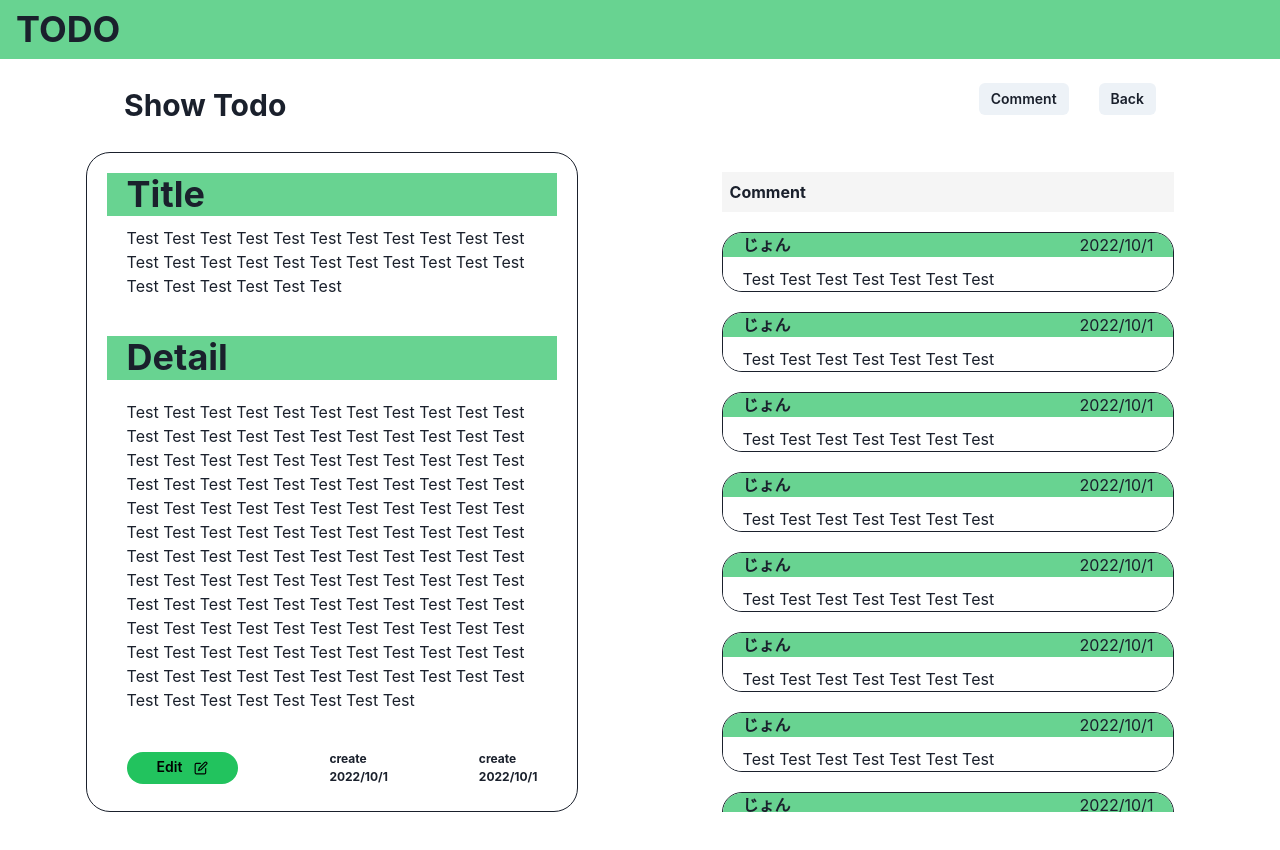
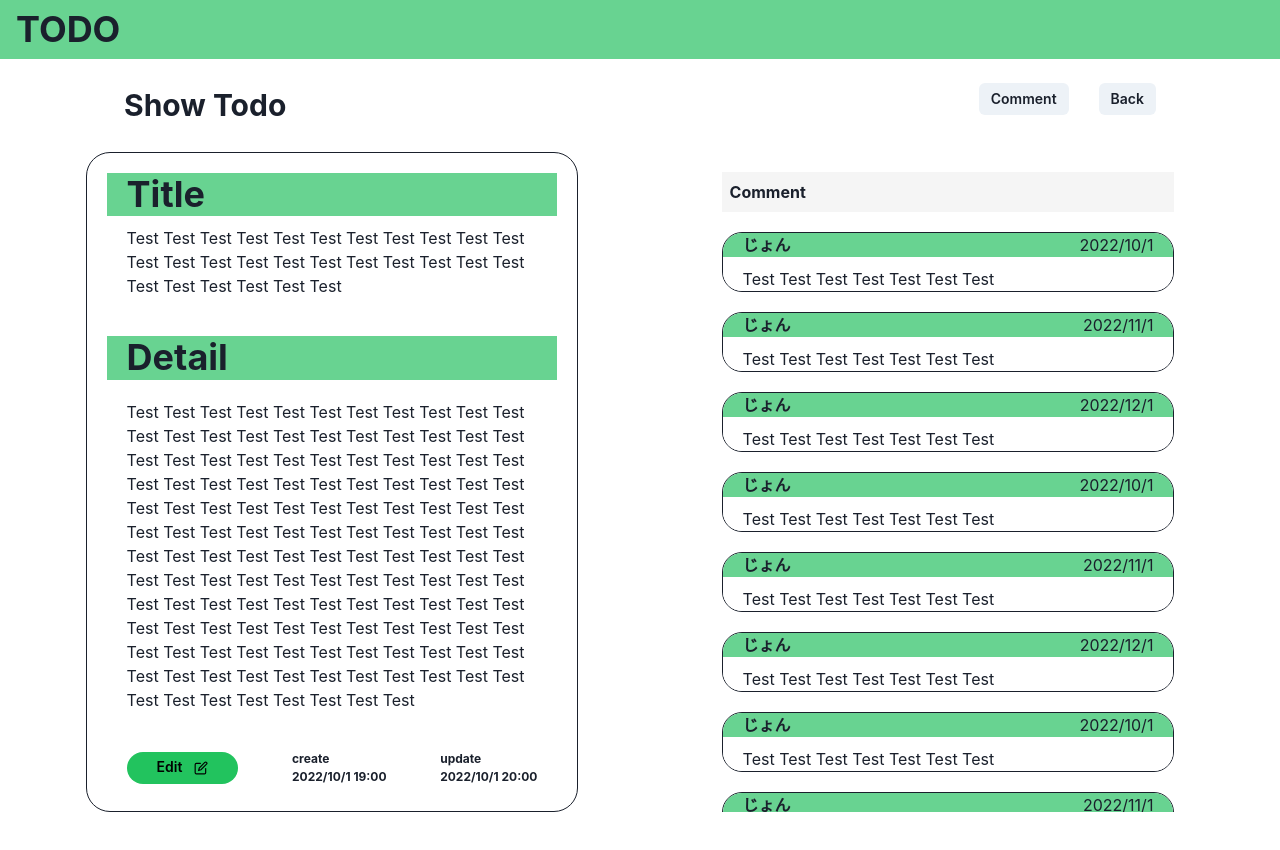
Before and after one commit to if-mentor/next_todo_7, a Next.js app: page /detail in a window 1280 px wide. Shown: the top 850 px of the page. Built offline with nearby package versions, Linux system fonts and the light colour scheme.

Commit message:
code fix 2

```diff
--- a/pages/detail.tsx
+++ b/pages/detail.tsx
@@ -26,14 +26,14 @@ import styles from '../styles/Detail.module.css'
 const Detail = () => {
   // sample
   const [comments, useComments] = useState([
-    {name: 'じょん', text: 'Test Test Test Test Test Test Test'},
-    {name: 'じょん', text: 'Test Test Test Test Test Test Test'},
-    {name: 'じょん', text: 'Test Test Test Test Test Test Test'},
-    {name: 'じょん', text: 'Test Test Test Test Test Test Test'},
-    {name: 'じょん', text: 'Test Test Test Test Test Test Test'},
-    {name: 'じょん', text: 'Test Test Test Test Test Test Test'},
-    {name: 'じょん', text: 'Test Test Test Test Test Test Test'},
-    {name: 'じょん', text: 'Test Test Test Test Test Test Test'}
+    {name: 'じょん', text: 'Test Test Test Test Test Test Test', create_date: '2022/10/1', update_date: '2022/11/1'},
+    {name: 'じょん', text: 'Test Test Test Test Test Test Test', create_date: '2022/11/1', update_date: '2022/11/1'},
+    {name: 'じょん', text: 'Test Test Test Test Test Test Test', create_date: '2022/12/1', update_date: '2022/11/1'},
+    {name: 'じょん', text: 'Test Test Test Test Test Test Test', create_date: '2022/10/1', update_date: '2022/11/1'},
+    {name: 'じょん', text: 'Test Test Test Test Test Test Test', create_date: '2022/11/1', update_date: '2022/11/1'},
+    {name: 'じょん', text: 'Test Test Test Test Test Test Test', create_date: '2022/12/1', update_date: '2022/11/1'},
+    {name: 'じょん', text: 'Test Test Test Test Test Test Test', create_date: '2022/10/1', update_date: '2022/11/1'},
+    {name: 'じょん', text: 'Test Test Test Test Test Test Test', create_date: '2022/11/1', update_date: '2022/11/1'}
   ])
 
   const { isOpen, onOpen, onClose } = useDisclosure()
@@ -119,13 +119,13 @@ const Detail = () => {
               <Box className={styles.time} fontWeight='bold'>
                 create
                 <br/>
-                2022/10/1
+                2022/10/1 19:00
               </Box>
               <Spacer />
               <Box className={styles.time} fontWeight='bold'>
-                create
+                update
                 <br/>
-                2022/10/1
+                2022/10/1 20:00
               </Box>
             </Flex>
           </Box>
@@ -136,7 +136,7 @@ const Detail = () => {
               <Box mt='5' border='1px' borderRadius='20px' overflow='hidden' key={index}>
                 <Flex justifyContent='space-between' bg='green.300'>
                   <Text fontWeight='bold' ml='5'>{comment.name}</Text>
-                  <Text mr='5'>2022/10/1</Text>
+                  <Text mr='5'>{comment.create_date}</Text>
                 </Flex>
                 <Box p='10px 20px 0' minH='20px' bg='white'>
                   {comment.text}
```
